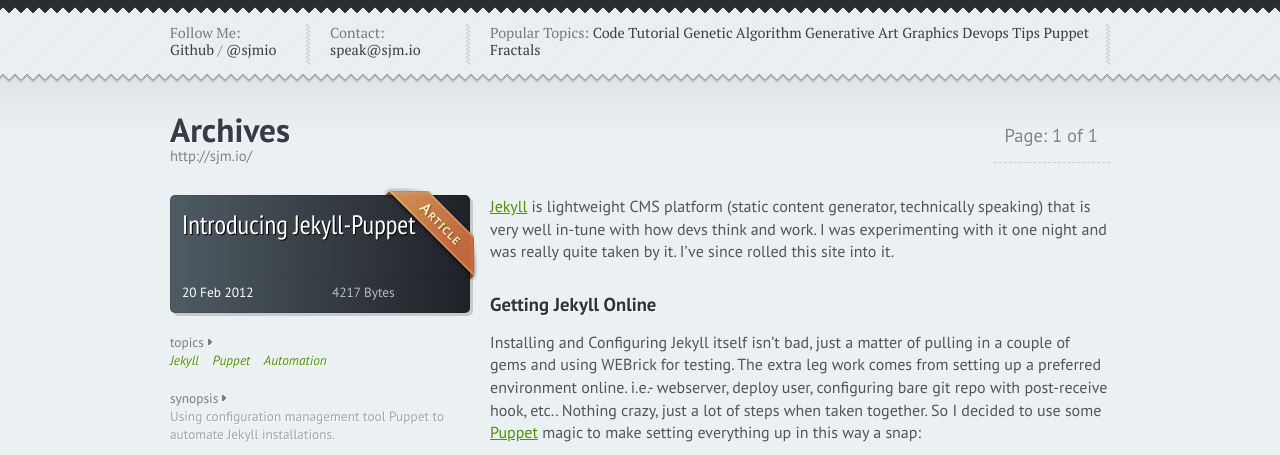
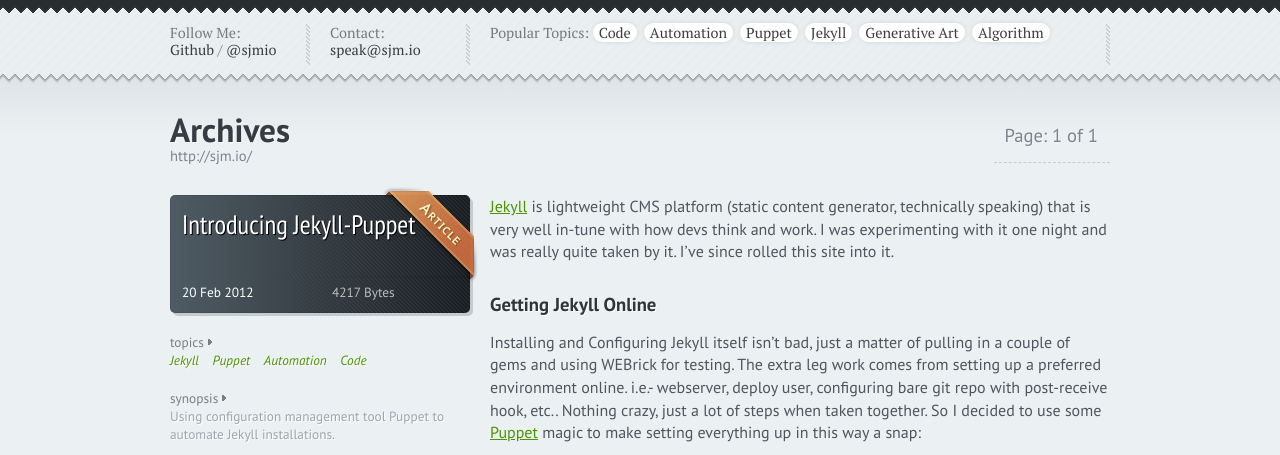
Before and after one commit to sjmio/sjm.io, a Jekyll site: the page built from index.html, in a window 1280 px wide, cut to the strip 165-620 px from the top of the page. Built offline with Jekyll 4.4.1, drawn with Linux system fonts in a browser that asks for light colours; nearby versions of some CDN libraries; Markdown is read by kramdown in place of the engine named in the settings.

Commit message:
added popular topics

```diff
--- a/_layouts/default.html
+++ b/_layouts/default.html
@@ -39,17 +39,9 @@
 			<em>Contact:</em>
 			<br/><a href="mailto:speak@sjm.io">speak@sjm.io</a>
 		</div>
-		<div class="block-large">
+		<div class="block-large popular-topics">
 			<em>Popular Topics:</em>
-			<a href="/topics/#/code">Code</a>
-			<a href="/topics/#/tutorial">Tutorial</a>
-			<a href="/topics/#/genetic-algorithm">Genetic Algorithm</a>
-			<a href="/topics/#/generative-art">Generative Art</a>
-			<a href="/topics/#/graphics">Graphics</a>
-			<a href="/topics/#/devops">Devops</a>
-			<a href="/topics/#/tips">Tips</a>
-			<a href="/topics/#/puppet">Puppet</a>
-			<a href="/topics/#/fractals">Fractals</a>
+			{% popular_tags %}
 		</div>
 	</div>
 </div>
--- /dev/null
+++ b/_plugins/popular_tags.rb
@@ -0,0 +1,19 @@
+module Jekyll
+  class PopularTags < Liquid::Tag
+    safe = true
+
+    def render(context)
+      frequencies = Hash.new(0)
+      context.registers[:site].tags.each { |t| frequencies[t[0]] += t[1].length }
+      value = Array.new
+      value << "<ol class=\"popular-tags\">"
+      frequencies.sort_by {|k, v| v}.reverse.each do |k, v|
+        value << "<li><a href=\"/topic/#{k.downcase.sub(" ","-")}\">#{k.split.each { |x| x.capitalize! }.join(' ')}</a></li>"
+      end
+      value << "</ol>"
+      value
+    end
+  end
+end
+
+Liquid::Template.register_tag('popular_tags', Jekyll::PopularTags)
--- a/css/style.css
+++ b/css/style.css
@@ -165,6 +165,24 @@
 	width: 620px;
 }
 
+.block-large .popular-tags {
+	text-decoration: none;
+	display: inline;
+	margin: 0px;
+	padding: 0px;
+}
+
+.block-large .popular-tags li {
+	display: inline-block;
+	margin: 0px 7px 7px 0px;
+}
+
+.block-large .popular-tags li a {
+	padding: 0px 6px;
+	background-color: #fff;
+	border-radius: 10px;
+	box-shadow: 0px 0px 5px 0px rgba(0,0,0,0.1);
+}
 
 /* posts */
 
--- a/index.html
+++ b/index.html
@@ -2,7 +2,6 @@
 layout: default
 title: Welcome
 ---
-
 
 <div class="container content-header">
 	<div class="pagination">
```
Also changed, not shown: _posts/2012-02-20-jekyll-puppet.md (+1 -0 lines).
